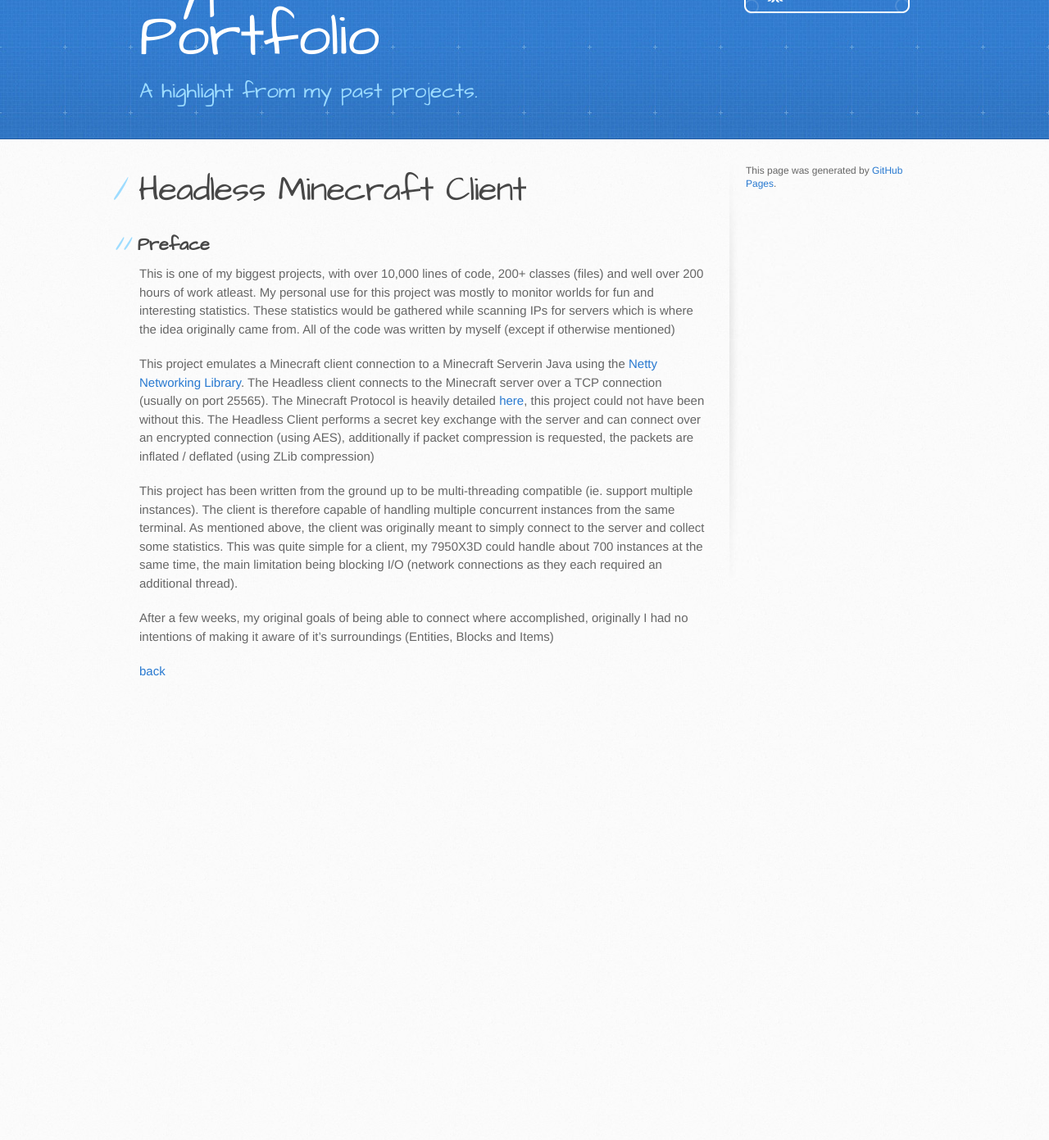
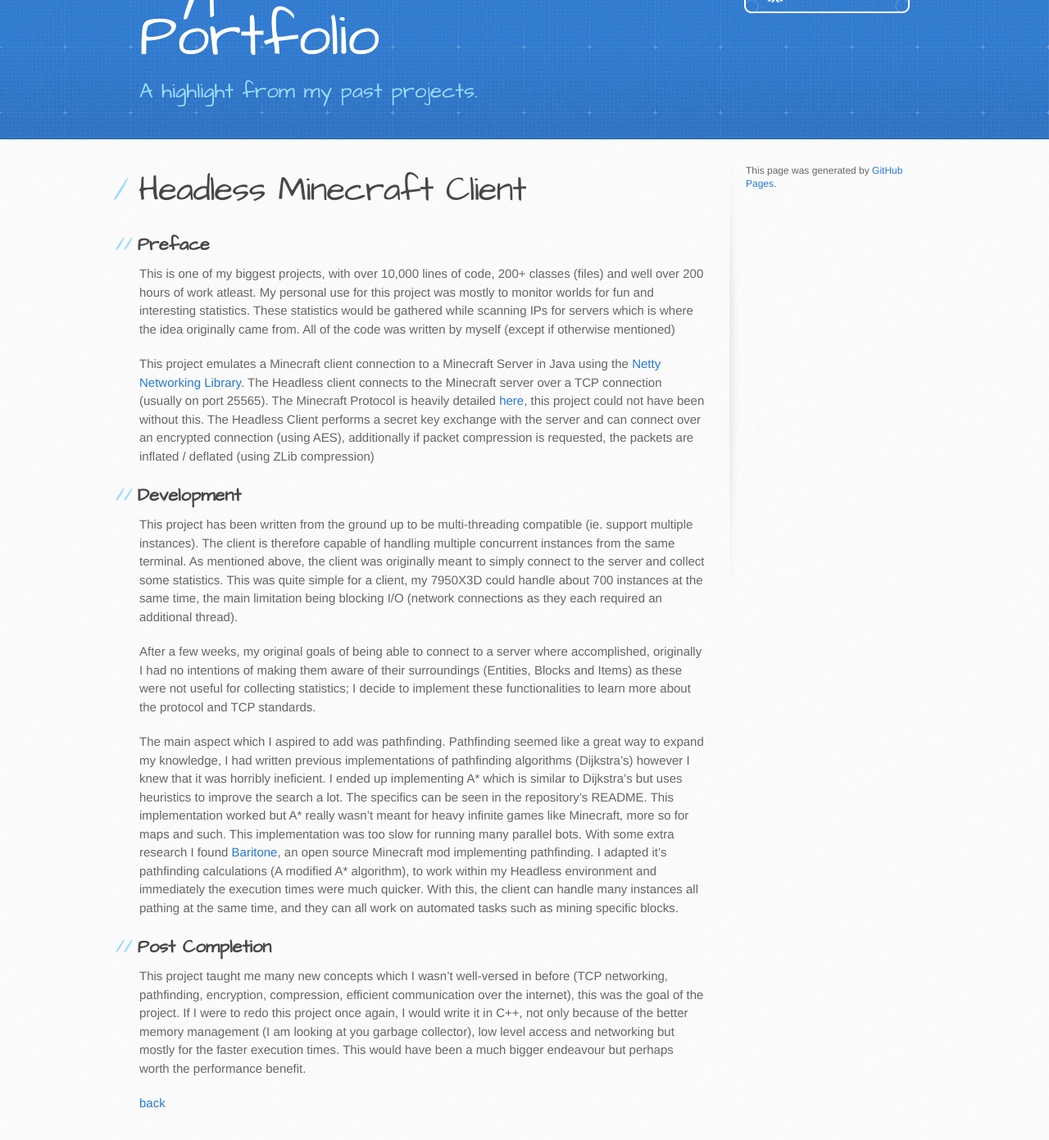
Before and after one commit to Hypericat/Hypericat.github.io, a Jekyll site: the page built from HeadlessMC.md, in a window 1280 px wide and 1400 px high, scrolled down 103 px. Shown: the top 1391 px of the window at 82% size. Built offline with Jekyll 4.4.1, drawn with Linux system fonts in a browser that asks for light colours; our own code applies the rules of GitHub Pages for plain Markdown files; before the commit the page ends 976 px from its top, so only the background shows below that.

Commit message:
Auto push

```diff
--- a/HeadlessMC.md
+++ b/HeadlessMC.md
@@ -7,16 +7,21 @@ layout: default
 ## Preface
 This is one of my biggest projects, with over 10,000 lines of code, 200+ classes (files) and well over 200 hours of work atleast. My personal use for this project was mostly to monitor worlds for fun and interesting statistics. These statistics would be gathered while scanning IPs for servers which is where the idea originally came from. All of the code was written by myself (except if otherwise mentioned)
 
+This project emulates a Minecraft client connection to a Minecraft Server in Java using the [Netty Networking Library](https://netty.io/). The Headless client connects to the Minecraft server over a TCP connection (usually on port 25565). The Minecraft Protocol is heavily detailed [here](https://wiki.vg/), this project could not have been without this. The Headless Client performs a secret key exchange with the server and can connect over an encrypted connection (using AES), additionally if packet compression is requested, the packets are inflated / deflated (using ZLib compression)
+
+## Development
 
 
-This project emulates a Minecraft client connection to a Minecraft Serverin Java using the [Netty Networking Library](https://netty.io/). The Headless client connects to the Minecraft server over a TCP connection (usually on port 25565). The Minecraft Protocol is heavily detailed [here](https://wiki.vg/), this project could not have been without this. The Headless Client performs a secret key exchange with the server and can connect over an encrypted connection (using AES), additionally if packet compression is requested, the packets are inflated / deflated (using ZLib compression)
 
 This project has been written from the ground up to be multi-threading compatible (ie. support multiple instances). The client is therefore capable of handling multiple concurrent instances from the same terminal. As mentioned above, the client was originally meant to simply connect to the server and collect some statistics. This was quite simple for a client, my 7950X3D could handle about 700 instances at the same time, the main limitation being blocking I/O (network connections as they each required an additional thread).
 
-After a few weeks, my original goals of being able to connect where accomplished, originally I had no intentions of making it aware of it's surroundings (Entities, Blocks and Items)
+After a few weeks, my original goals of being able to connect to a server where accomplished, originally I had no intentions of making them aware of their surroundings (Entities, Blocks and Items) as these were not useful for collecting statistics; I decide to implement these functionalities to learn more about the protocol and TCP standards.
 
+The main aspect which I aspired to add was pathfinding. Pathfinding seemed like a great way to expand my knowledge, I had written previous implementations of pathfinding algorithms (Dijkstra's) however I knew that it was horribly ineficient. I ended up implementing A* which is similar to Dijkstra's but uses heuristics to improve the search a lot. The specifics can be seen in the repository's README. This implementation worked but A* really wasn't meant for heavy infinite games like Minecraft, more so for maps and such. This implementation was too slow for running many parallel bots. With some extra research I found [Baritone](https://github.com/cabaletta/baritone), an open source Minecraft mod implementing pathfinding. I adapted it's pathfinding calculations (A modified A* algorithm), to work within my Headless environment and immediately the execution times were much quicker. With this, the client can handle many instances all pathing at the same time, and they can all work on automated tasks such as mining specific blocks.
 
+## Post Completion
 
+This project taught me many new concepts which I wasn't well-versed in before (TCP networking, pathfinding, encryption, compression, efficient communication over the internet), this was the goal of the project. If I were to redo this project once again, I would write it in C++, not only because of the better memory management (I am looking at you garbage collector), low level access and networking but mostly for the faster execution times. This would have been a much bigger endeavour but perhaps worth the performance benefit.
 
 
 
```
